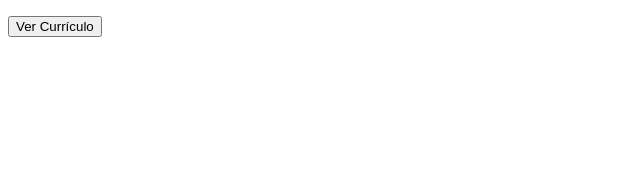
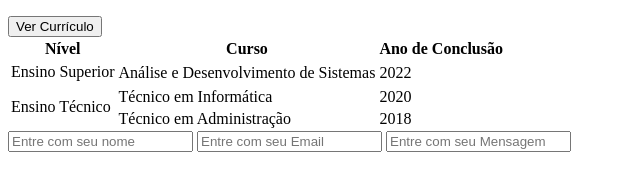
Before and after one commit to LuizFernandoAS/OnePage, a plain HTML site: page index.html in a window 1280 px wide. Shown: the part 250-440 px from the top of the page, without its empty margins (0-640 px from the left). Drawn offline with Linux system fonts and the light colour scheme.

Commit message:
Tabela criada

```diff
--- a/index.html
+++ b/index.html
@@ -46,10 +46,48 @@
 
         <!--Tabela Formação-->
         <section>
+            <table>
+                <thead>
+                    <th>Nível</th>
+                    <th>Curso</th>
+                    <th>Ano de Conclusão</th>
+
+                </thead>
+
+                <tbody>
+
+                    <!-- Ensino Superior -->
+                    <tr>
+                        <td rowspan="2">Ensino Superior</td>
+                    </tr>
+                    <tr>
+                    <td>Análise e Desenvolvimento de Sistemas</td>
+                    <td>2022</td>
+                    </tr>
+
+                    <!-- Ensino Técnico -->
+                    <tr>
+                        <td rowspan="3">Ensino Técnico</td>
+                    </tr>
+                    <tr>
+                        <td>Técnico em Informática</td>
+                        <td>2020</td>
+                    </tr>
+                    <tr>
+                        <td>Técnico em Administração</td>
+                        <td>2018</td>
+                    </tr>
+                </tbody>
+            </table>
         </section>
 
         <!--Contato-->
         <section>
+            <form>
+                <input placeholder="Entre com seu nome">
+                <input placeholder="Entre com seu Email">
+                <input placeholder="Entre com seu Mensagem">
+            </form>
         </section>
     </main>
     <footer>
```
